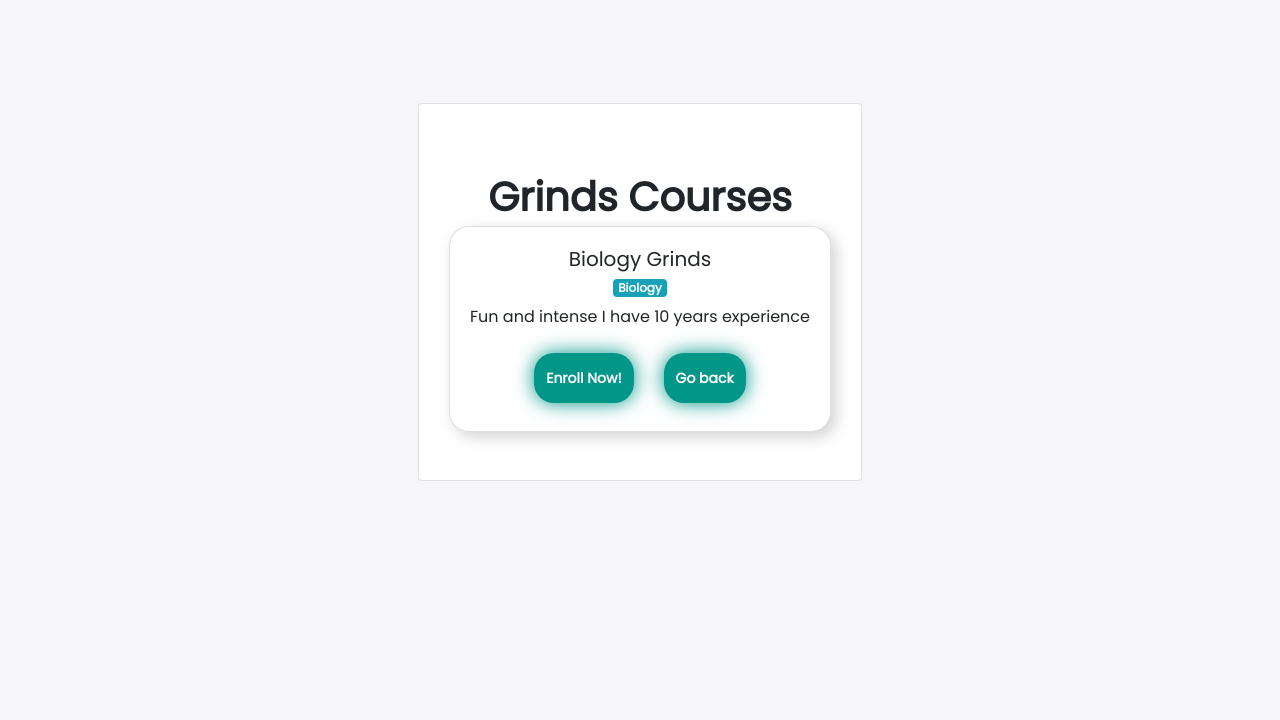
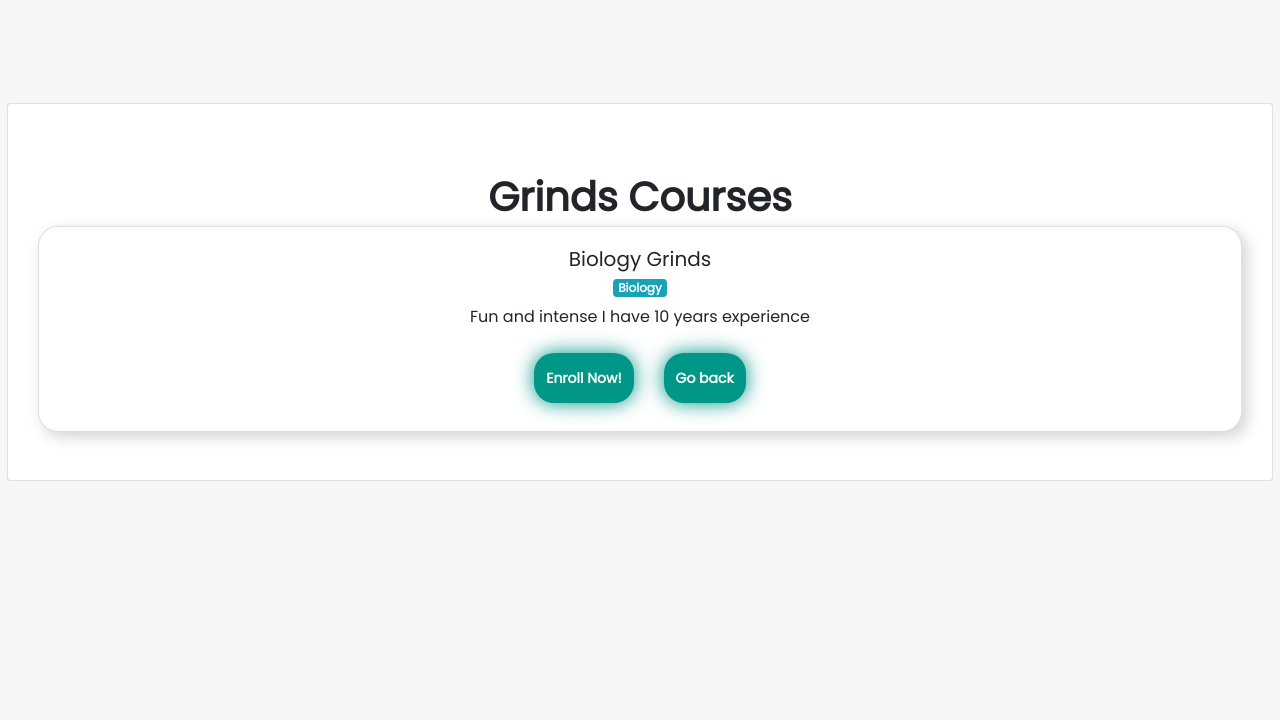
Before and after one commit to yannickk10/CA326-GrindsApp, a Django app: page /studentdash/home/1/ in a window 1280 px wide. Shown: the part 80-800 px from the top of the page. Run offline with Django 3.2, Linux system fonts and the light colour scheme; data comes from the database, SQL or seed files in the repository; some libraries are stand-ins or nearby versions.

Commit message:
fixd content div positioning

```diff
--- a/code/django_webapp/dashboard/templates/dashboard/base.html
+++ b/code/django_webapp/dashboard/templates/dashboard/base.html
@@ -39,6 +39,7 @@
           {% endfor %}
         </div>
       <br>
+      <div class="content-wrapper">
       {% block content %}
       {% endblock %}
       </div>
```
